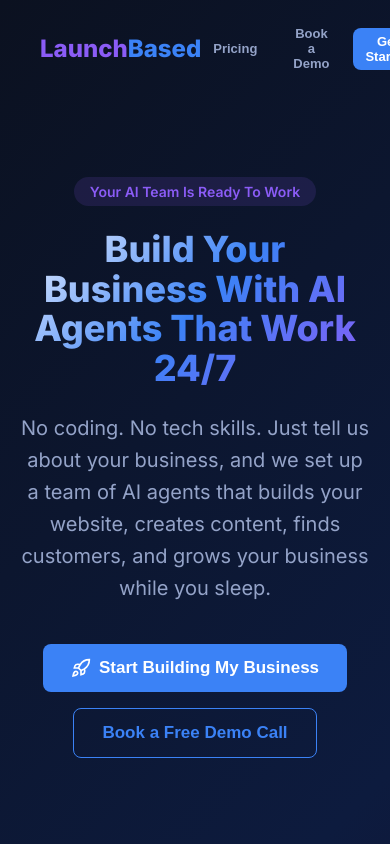
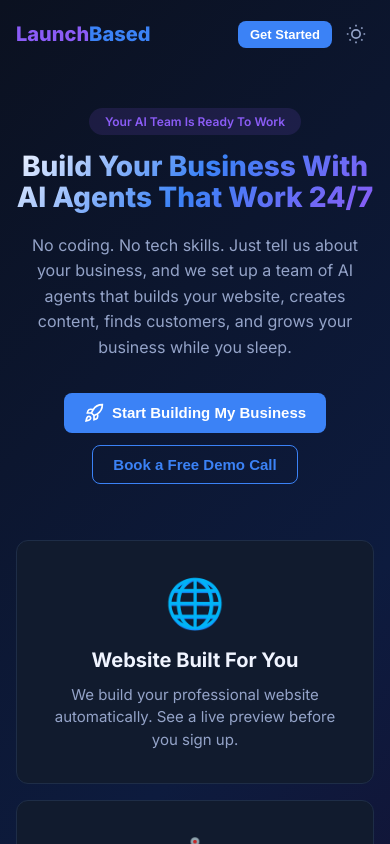
Before and after one commit to haseebuchiha/command-center-initial, a Next.js app: page / in a window 390 px wide. Built offline with nearby package versions, Linux system fonts and the light colour scheme.

Commit message:
Fix mobile scrolling and crunched layouts

```diff
--- a/app/LaunchBasedApp.jsx
+++ b/app/LaunchBasedApp.jsx
@@ -403,13 +403,13 @@
   const LandingPage = () => (
     <div style={{ minHeight: "100vh", background: `linear-gradient(135deg, ${t.bg} 0%, #0D1B3E 50%, #1A0B2E 100%)`, color: t.text }}>
       {/* Nav */}
-      <div style={{ display: "flex", justifyContent: "space-between", alignItems: "center", padding: "20px 40px", maxWidth: 1200, margin: "0 auto" }}>
-        <div style={{ fontSize: 24, fontWeight: 800, color: t.primary }}>
+      <div style={{ display: "flex", justifyContent: "space-between", alignItems: "center", padding: isMobile ? "16px 16px" : "20px 40px", maxWidth: 1200, margin: "0 auto", flexWrap: "wrap", gap: 8 }}>
+        <div style={{ fontSize: isMobile ? 20 : 24, fontWeight: 800, color: t.primary }}>
           <span style={{ color: t.accent }}>Launch</span>Based
         </div>
-        <div style={{ display: "flex", gap: 12, alignItems: "center" }}>
-          <Btn variant="ghost" size="sm" t={t} onClick={() => setPage("orderForm")}>Pricing</Btn>
-          <Btn variant="ghost" size="sm" t={t}>Book a Demo</Btn>
+        <div style={{ display: "flex", gap: isMobile ? 6 : 12, alignItems: "center" }}>
+          {!isMobile && <Btn variant="ghost" size="sm" t={t} onClick={() => setPage("orderForm")}>Pricing</Btn>}
+          {!isMobile && <Btn variant="ghost" size="sm" t={t}>Book a Demo</Btn>}
           <Btn size="sm" t={t} onClick={() => setPage("orderForm")}>Get Started</Btn>
           <div onClick={() => setIsDark(!isDark)} style={{ cursor: "pointer", color: t.textSec, display: "flex", padding: 8 }}>
             {isDark ? <Icons.Sun /> : <Icons.Moon />}
@@ -418,24 +418,24 @@
       </div>
 
       {/* Hero */}
-      <div style={{ textAlign: "center", padding: "80px 20px 40px", maxWidth: 800, margin: "0 auto" }}>
-        <div style={{ display: "inline-block", padding: "6px 16px", borderRadius: 20, background: `${t.accent}22`, color: t.accent, fontSize: 14, fontWeight: 600, marginBottom: 24 }}>
+      <div style={{ textAlign: "center", padding: isMobile ? "40px 16px 24px" : "80px 20px 40px", maxWidth: 800, margin: "0 auto" }}>
+        <div style={{ display: "inline-block", padding: "6px 16px", borderRadius: 20, background: `${t.accent}22`, color: t.accent, fontSize: isMobile ? 12 : 14, fontWeight: 600, marginBottom: isMobile ? 16 : 24 }}>
           Your AI Team Is Ready To Work
         </div>
-        <h1 style={{ fontSize: isMobile ? 36 : 56, fontWeight: 800, lineHeight: 1.1, margin: "0 0 24px", background: `linear-gradient(135deg, ${t.text} 0%, ${t.primary} 50%, ${t.accent} 100%)`, WebkitBackgroundClip: "text", WebkitTextFillColor: "transparent" }}>
+        <h1 style={{ fontSize: isMobile ? 28 : 56, fontWeight: 800, lineHeight: 1.1, margin: "0 0 20px", background: `linear-gradient(135deg, ${t.text} 0%, ${t.primary} 50%, ${t.accent} 100%)`, WebkitBackgroundClip: "text", WebkitTextFillColor: "transparent" }}>
           Build Your Business With AI Agents That Work 24/7
         </h1>
-        <p style={{ fontSize: 20, color: t.textSec, lineHeight: 1.6, margin: "0 0 40px" }}>
+        <p style={{ fontSize: isMobile ? 16 : 20, color: t.textSec, lineHeight: 1.6, margin: "0 0 32px" }}>
           No coding. No tech skills. Just tell us about your business, and we set up a team of AI agents that builds your website, creates content, finds customers, and grows your business while you sleep.
         </p>
-        <div style={{ display: "flex", gap: 16, justifyContent: "center", flexWrap: "wrap" }}>
-          <Btn size="lg" t={t} onClick={() => setPage("orderForm")}><Icons.Rocket /> Start Building My Business</Btn>
-          <Btn variant="secondary" size="lg" t={t}>Book a Free Demo Call</Btn>
+        <div style={{ display: "flex", gap: 12, justifyContent: "center", flexWrap: "wrap" }}>
+          <Btn size={isMobile ? "md" : "lg"} t={t} onClick={() => setPage("orderForm")}><Icons.Rocket /> Start Building My Business</Btn>
+          <Btn variant="secondary" size={isMobile ? "md" : "lg"} t={t}>Book a Free Demo Call</Btn>
         </div>
       </div>
 
       {/* Feature cards */}
-      <div style={{ display: "grid", gridTemplateColumns: isMobile ? "1fr" : "repeat(3, 1fr)", gap: 20, padding: "60px 40px", maxWidth: 1100, margin: "0 auto" }}>
+      <div style={{ display: "grid", gridTemplateColumns: isMobile ? "1fr" : "repeat(3, 1fr)", gap: 16, padding: isMobile ? "32px 16px" : "60px 40px", maxWidth: 1100, margin: "0 auto" }}>
         {[
           { icon: "🌐", title: "Website Built For You", desc: "We build your professional website automatically. See a live preview before you sign up." },
           { icon: "🤖", title: "8 AI Agents On Your Team", desc: "A content writer, researcher, sales rep, SEO expert, and more — all working for your business." },
@@ -477,8 +477,8 @@
     return (
       <div style={{ minHeight: "100vh", background: t.bg, color: t.text }}>
         {/* Header */}
-        <div style={{ display: "flex", justifyContent: "space-between", alignItems: "center", padding: "16px 32px", borderBottom: `1px solid ${t.border}` }}>
-          <div onClick={() => setPage("landing")} style={{ cursor: "pointer", fontSize: 22, fontWeight: 800, color: t.primary }}>
+        <div style={{ display: "flex", justifyContent: "space-between", alignItems: "center", padding: isMobile ? "12px 16px" : "16px 32px", borderBottom: `1px solid ${t.border}` }}>
+          <div onClick={() => setPage("landing")} style={{ cursor: "pointer", fontSize: isMobile ? 18 : 22, fontWeight: 800, color: t.primary }}>
             <span style={{ color: t.accent }}>Launch</span>Based
           </div>
           <div onClick={() => setIsDark(!isDark)} style={{ cursor: "pointer", color: t.textSec, display: "flex", padding: 8 }}>
@@ -486,13 +486,13 @@
           </div>
         </div>
 
-        <div style={{ maxWidth: 640, margin: "0 auto", padding: "32px 20px" }}>
+        <div style={{ maxWidth: 640, margin: "0 auto", padding: isMobile ? "20px 16px" : "32px 20px" }}>
           {/* Progress */}
           <div style={{ marginBottom: 32 }}>
-            <div style={{ display: "flex", justifyContent: "space-between", marginBottom: 8 }}>
+            <div style={{ display: "flex", justifyContent: "space-between", marginBottom: 8, gap: 4 }}>
               {steps.map((s, i) => (
-                <div key={i} style={{ fontSize: 12, fontWeight: formStep === i ? 700 : 400, color: formStep === i ? t.primary : i < formStep ? t.success : t.textMuted }}>
-                  {i < formStep ? "✓ " : ""}{s}
+                <div key={i} style={{ fontSize: isMobile ? 10 : 12, fontWeight: formStep === i ? 700 : 400, color: formStep === i ? t.primary : i < formStep ? t.success : t.textMuted, textAlign: "center", flex: 1 }}>
+                  {i < formStep ? "✓ " : ""}{isMobile ? s.split(" ")[0] : s}
                 </div>
               ))}
             </div>
@@ -505,7 +505,7 @@
               <>
                 <h2 style={{ fontSize: 24, fontWeight: 700, margin: "0 0 8px", color: t.text }}>Let's get to know you!</h2>
                 <p style={{ color: t.textSec, margin: "0 0 24px", fontSize: 15 }}>This takes about 5 minutes. Your info is safe with us.</p>
-                <div style={{ display: "grid", gridTemplateColumns: "1fr 1fr", gap: 16 }}>
+                <div style={{ display: "grid", gridTemplateColumns: isMobile ? "1fr" : "1fr 1fr", gap: isMobile ? 0 : 16 }}>
                   <Input label="First Name" tooltip="What should we call you?" placeholder="Sara" value={form.firstName} onChange={v => setForm({ ...form, firstName: v })} t={t} required />
                   <Input label="Last Name" placeholder="Johnson" value={form.lastName} onChange={v => setForm({ ...form, lastName: v })} t={t} required />
                 </div>
@@ -527,7 +527,7 @@
               <>
                 <h2 style={{ fontSize: 24, fontWeight: 700, margin: "0 0 8px", color: t.text }}>What are your goals?</h2>
                 <p style={{ color: t.textSec, margin: "0 0 24px", fontSize: 15 }}>Pick the things that matter most right now. Your AI team will focus on these first.</p>
-                <div style={{ display: "grid", gridTemplateColumns: "1fr 1fr", gap: 10, marginBottom: 20 }}>
+                <div style={{ display: "grid", gridTemplateColumns: isMobile ? "1fr" : "1fr 1fr", gap: 10, marginBottom: 20 }}>
                   {goalOptions.map(g => (
                     <div key={g} onClick={() => {
                       const goals = form.goals.includes(g) ? form.goals.filter(x => x !== g) : [...form.goals, g];
@@ -625,7 +625,7 @@
                       </div>
                     </div>
                     {/* Features */}
-                    <div style={{ padding: "32px 24px", display: "grid", gridTemplateColumns: "repeat(3, 1fr)", gap: 16 }}>
+                    <div style={{ padding: isMobile ? "16px 12px" : "32px 24px", display: "grid", gridTemplateColumns: isMobile ? "1fr" : "repeat(3, 1fr)", gap: 12 }}>
                       {["Quality Products", "Fast Delivery", "24/7 Support"].map((f, i) => (
                         <div key={i} style={{ textAlign: "center", padding: 16 }}>
                           <div style={{ fontSize: 28, marginBottom: 8 }}>{["⭐", "🚀", "💬"][i]}</div>
@@ -808,20 +808,20 @@
         </div>
 
         {/* Quick stats */}
-        <div style={{ display: "grid", gridTemplateColumns: isMobile ? "1fr 1fr" : "repeat(4, 1fr)", gap: 16, marginBottom: 24 }}>
+        <div style={{ display: "grid", gridTemplateColumns: isMobile ? "1fr 1fr" : "repeat(4, 1fr)", gap: isMobile ? 8 : 16, marginBottom: 24 }}>
           {[
             { label: "Active Agents", value: "4", icon: "🤖", color: t.primary },
             { label: "Pending Approvals", value: "2", icon: "⏳", color: t.warning },
             { label: "Tasks Done Today", value: "12", icon: "✅", color: t.success },
             { label: "Leads This Week", value: "31", icon: "📈", color: t.accent },
           ].map((s, i) => (
-            <Card key={i} t={t} style={{ padding: 20 }} onClick={s.label === "Pending Approvals" ? () => setPage("approvals") : undefined}>
+            <Card key={i} t={t} style={{ padding: isMobile ? 12 : 20 }} onClick={s.label === "Pending Approvals" ? () => setPage("approvals") : undefined}>
               <div style={{ display: "flex", justifyContent: "space-between", alignItems: "flex-start" }}>
                 <div>
-                  <div style={{ fontSize: 13, color: t.textSec, marginBottom: 4 }}>{s.label}</div>
-                  <div style={{ fontSize: 32, fontWeight: 800, color: s.color }}>{s.value}</div>
-                </div>
-                <div style={{ fontSize: 28 }}>{s.icon}</div>
+                  <div style={{ fontSize: isMobile ? 11 : 13, color: t.textSec, marginBottom: 4 }}>{s.label}</div>
+                  <div style={{ fontSize: isMobile ? 24 : 32, fontWeight: 800, color: s.color }}>{s.value}</div>
+                </div>
+                <div style={{ fontSize: isMobile ? 20 : 28 }}>{s.icon}</div>
               </div>
             </Card>
           ))}
@@ -855,7 +855,7 @@
 
           {/* Streaming content area */}
           <div ref={feedRef} style={{
-            height: 380, overflowY: "auto", padding: "0 4px",
+            height: isMobile ? 320 : 380, overflowY: "auto", padding: "0 4px",
             background: `linear-gradient(180deg, ${t.bg} 0%, ${t.bgCard} 100%)`,
           }}>
             {/* Completed feed items (collapsed) */}
@@ -1632,7 +1632,7 @@
 
   if (!isAppPage) {
     return (
-      <div style={{ fontFamily: "'Inter', 'Segoe UI', system-ui, -apple-system, sans-serif" }}>
+      <div style={{ fontFamily: "'Inter', 'Segoe UI', system-ui, -apple-system, sans-serif", minHeight: "100vh", overflowY: "auto", overflowX: "hidden", WebkitOverflowScrolling: "touch" }}>
         <Confetti show={confetti} />
         {page === "landing" && <LandingPage />}
         {page === "orderForm" && <OrderFormPage />}
@@ -1657,7 +1657,7 @@
   };
 
   return (
-    <div style={{ fontFamily: "'Inter', 'Segoe UI', system-ui, -apple-system, sans-serif", display: "flex", height: "100vh", background: t.bg, color: t.text, overflow: "hidden" }}>
+    <div style={{ fontFamily: "'Inter', 'Segoe UI', system-ui, -apple-system, sans-serif", display: "flex", height: "100vh", background: t.bg, color: t.text, overflow: "hidden", WebkitOverflowScrolling: "touch" }}>
       <Confetti show={confetti} />
 
       {/* Mobile overlay */}
@@ -1719,7 +1719,7 @@
       )}
 
       {/* Main content */}
-      <div style={{ flex: 1, display: "flex", flexDirection: "column", overflow: "hidden" }}>
+      <div style={{ flex: 1, display: "flex", flexDirection: "column", minHeight: 0, overflow: "hidden" }}>
         {/* Top bar */}
         <div style={{
           display: "flex", alignItems: "center", justifyContent: "space-between",
@@ -1746,7 +1746,7 @@
         </div>
 
         {/* Page content */}
-        <div style={{ flex: 1, overflow: "auto", padding: isMobile ? 16 : 28 }}>
+        <div style={{ flex: 1, overflowY: "auto", overflowX: "hidden", padding: isMobile ? 16 : 28, WebkitOverflowScrolling: "touch" }}>
           {renderPage()}
         </div>
 
@@ -1754,6 +1754,7 @@
         {isMobile && (
           <div style={{
             display: "flex", borderTop: `1px solid ${t.border}`, background: t.bg, flexShrink: 0,
+            paddingBottom: "env(safe-area-inset-bottom, 0px)",
           }}>
             {[
               { id: "dashboard", icon: <Icons.Home />, label: "Home" },
--- a/app/globals.css
+++ b/app/globals.css
@@ -7,6 +7,20 @@
 html, body {
   height: 100%;
   overflow: hidden;
+  -webkit-overflow-scrolling: touch;
+}
+
+/* Allow scrolling on mobile for full-page views (landing, order form) */
+@media (max-width: 767px) {
+  html, body {
+    overflow: auto;
+    overflow-x: hidden;
+  }
+}
+
+/* Prevent pull-to-refresh on Android */
+body {
+  overscroll-behavior-y: contain;
 }
 
 ::-webkit-scrollbar {
--- a/app/layout.js
+++ b/app/layout.js
@@ -12,7 +12,7 @@
         <link rel="preconnect" href="https://fonts.googleapis.com" />
         <link rel="preconnect" href="https://fonts.gstatic.com" crossOrigin="anonymous" />
         <link href="https://fonts.googleapis.com/css2?family=Inter:wght@400;500;600;700;800&display=swap" rel="stylesheet" />
-        <meta name="viewport" content="width=device-width, initial-scale=1, maximum-scale=1" />
+        <meta name="viewport" content="width=device-width, initial-scale=1, minimum-scale=1, viewport-fit=cover" />
         <link rel="icon" href="/favicon.ico" />
       </head>
       <body style={{ margin: 0, padding: 0, fontFamily: "'Inter', 'Segoe UI', system-ui, -apple-system, sans-serif", WebkitFontSmoothing: 'antialiased' }}>
```
